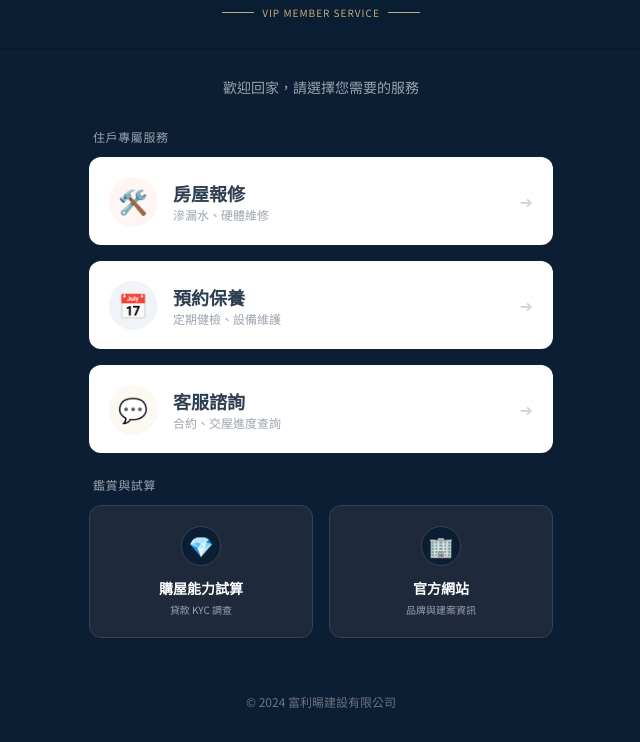
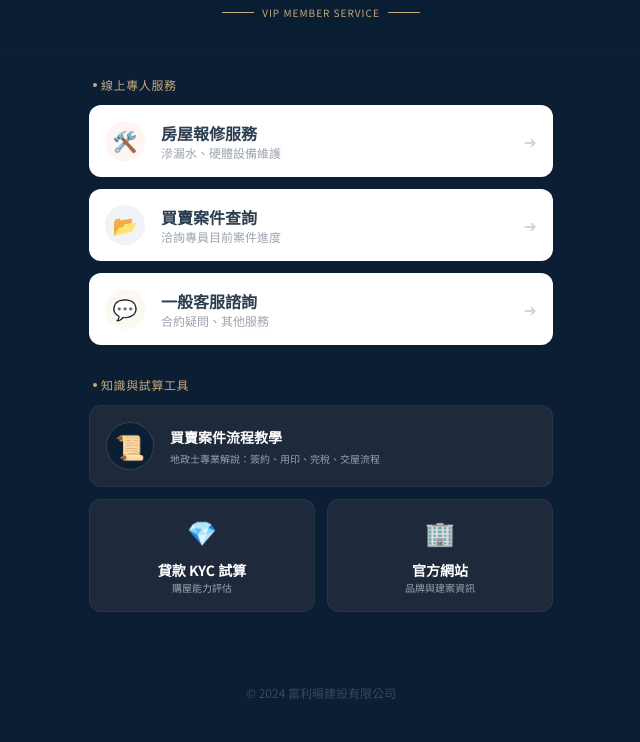
Before and after one commit to fuliyangconstruction/Maintence-System, a plain HTML site: page index.html in a window 1280 px wide. Shown: the part 67-809 px from the top of the page, without its empty margins (319-959 px from the left). Drawn offline with nearby package versions, Linux system fonts and the light colour scheme.

Commit message:
Add files via upload

```diff
--- a/index.html
+++ b/index.html
@@ -11,7 +11,7 @@
         body { font-family: 'Noto Sans TC', sans-serif; }
         .serif { font-family: 'Noto Serif TC', serif; }
 
-        /* 玻璃擬態與卡片互動 */
+        /* 卡片互動特效 */
         .service-card { transition: all 0.3s cubic-bezier(0.4, 0, 0.2, 1); }
         .service-card:active { transform: scale(0.96); }
         .service-card:hover { transform: translateY(-3px); box-shadow: 0 10px 25px -5px rgba(0, 0, 0, 0.3); }
@@ -30,45 +30,43 @@
 
     <main class="flex-grow flex flex-col items-center p-6 w-full max-w-lg mx-auto">
 
-        <div class="text-center mb-8">
-            <p class="text-gray-400 text-sm font-light">歡迎回家，請選擇您需要的服務</p>
-        </div>
-
-        <div class="w-full mb-6">
-            <h3 class="text-xs text-gray-400 mb-3 ml-1 tracking-wider uppercase">住戶專屬服務</h3>
-            <div class="grid grid-cols-1 gap-4">
+        <div class="w-full mb-8">
+            <h3 class="text-xs text-[#C6A87C] mb-3 ml-1 tracking-wider uppercase flex items-center gap-1">
+                <span class="w-1 h-1 rounded-full bg-[#C6A87C]"></span> 線上專人服務
+            </h3>
+            <div class="space-y-3">
 
                 <a href="https://line.me/R/ti/p/@491kpfrg"
-                   class="service-card bg-white rounded-xl p-5 flex items-center justify-between group text-[#2C3E50]">
+                   class="service-card bg-white rounded-xl p-4 flex items-center justify-between group text-[#2C3E50]">
                     <div class="flex items-center gap-4">
-                        <div class="bg-[#FFF5F2] w-12 h-12 rounded-full flex items-center justify-center text-2xl shadow-sm">🛠️</div>
+                        <div class="bg-[#FFF5F2] w-10 h-10 rounded-full flex items-center justify-center text-xl">🛠️</div>
                         <div>
-                            <h4 class="font-bold text-lg">房屋報修</h4>
-                            <p class="text-xs text-gray-400">滲漏水、硬體維修</p>
+                            <h4 class="font-bold text-base">房屋報修服務</h4>
+                            <p class="text-xs text-gray-400">滲漏水、硬體設備維護</p>
                         </div>
                     </div>
                     <span class="text-gray-300 group-hover:text-[#A95C48] transition">➜</span>
                 </a>
 
                 <a href="https://line.me/R/ti/p/@491kpfrg"
-                   class="service-card bg-white rounded-xl p-5 flex items-center justify-between group text-[#2C3E50]">
+                   class="service-card bg-white rounded-xl p-4 flex items-center justify-between group text-[#2C3E50]">
                     <div class="flex items-center gap-4">
-                        <div class="bg-[#F0F4F8] w-12 h-12 rounded-full flex items-center justify-center text-2xl shadow-sm">📅</div>
+                        <div class="bg-[#F0F4F8] w-10 h-10 rounded-full flex items-center justify-center text-xl">📂</div>
                         <div>
-                            <h4 class="font-bold text-lg">預約保養</h4>
-                            <p class="text-xs text-gray-400">定期健檢、設備維護</p>
+                            <h4 class="font-bold text-base">買賣案件查詢</h4>
+                            <p class="text-xs text-gray-400">洽詢專員目前案件進度</p>
                         </div>
                     </div>
                     <span class="text-gray-300 group-hover:text-[#2C3E50] transition">➜</span>
                 </a>
 
                  <a href="https://line.me/R/ti/p/@491kpfrg"
-                    class="service-card bg-white rounded-xl p-5 flex items-center justify-between group text-[#2C3E50]">
+                    class="service-card bg-white rounded-xl p-4 flex items-center justify-between group text-[#2C3E50]">
                      <div class="flex items-center gap-4">
-                         <div class="bg-[#FCF9F2] w-12 h-12 rounded-full flex items-center justify-center text-2xl shadow-sm">💬</div>
+                         <div class="bg-[#FCF9F2] w-10 h-10 rounded-full flex items-center justify-center text-xl">💬</div>
                          <div>
-                             <h4 class="font-bold text-lg">客服諮詢</h4>
-                             <p class="text-xs text-gray-400">合約、交屋進度查詢</p>
+                             <h4 class="font-bold text-base">一般客服諮詢</h4>
+                             <p class="text-xs text-gray-400">合約疑問、其他服務</p>
                          </div>
                      </div>
                      <span class="text-gray-300 group-hover:text-[#C6A87C] transition">➜</span>
@@ -77,24 +75,35 @@
         </div>
 
         <div class="w-full">
-            <h3 class="text-xs text-gray-400 mb-3 ml-1 tracking-wider uppercase">鑑賞與試算</h3>
-            <div class="grid grid-cols-2 gap-4">
+            <h3 class="text-xs text-[#C6A87C] mb-3 ml-1 tracking-wider uppercase flex items-center gap-1">
+                <span class="w-1 h-1 rounded-full bg-[#C6A87C]"></span> 知識與試算工具
+            </h3>
+            <div class="grid grid-cols-2 gap-3">
+
+                <a href="https://www.homegoycl.com.tw/tw/news-detail/109" target="_blank"
+                   class="service-card col-span-2 bg-[#1E293B] border border-gray-700/50 rounded-xl p-4 flex items-center gap-4 group hover:border-[#C6A87C] transition">
+                    <div class="bg-[#0B1E33] min-w-[3rem] h-12 rounded-full flex items-center justify-center text-2xl border border-gray-700 text-[#C6A87C]">📜</div>
+                    <div class="text-left">
+                        <h4 class="font-bold text-white text-sm">買賣案件流程教學</h4>
+                        <p class="text-[10px] text-gray-400 mt-1">地政士專業解說：簽約、用印、完稅、交屋流程</p>
+                    </div>
+                </a>
 
                 <a href="https://yangceo-taiwan.github.io/loan-forecast/" target="_blank"
-                   class="service-card bg-[#1E293B] border border-gray-700 rounded-xl p-5 flex flex-col items-center text-center justify-center gap-3 group hover:border-[#C6A87C] transition">
-                    <div class="bg-[#0B1E33] w-10 h-10 rounded-full flex items-center justify-center text-xl shadow-inner border border-gray-700 text-[#C6A87C]">💎</div>
+                   class="service-card bg-[#1E293B] border border-gray-700/50 rounded-xl p-4 flex flex-col items-center text-center justify-center gap-2 group hover:border-[#C6A87C] transition">
+                    <div class="text-2xl mb-1">💎</div>
                     <div>
-                        <h4 class="font-bold text-white text-sm">購屋能力試算</h4>
-                        <p class="text-[10px] text-gray-400 mt-1">貸款 KYC 調查</p>
+                        <h4 class="font-bold text-white text-sm">貸款 KYC 試算</h4>
+                        <p class="text-[10px] text-gray-400">購屋能力評估</p>
                     </div>
                 </a>
 
                 <a href="https://fuliyang-construction.com/" target="_blank"
-                   class="service-card bg-[#1E293B] border border-gray-700 rounded-xl p-5 flex flex-col items-center text-center justify-center gap-3 group hover:border-[#C6A87C] transition">
-                    <div class="bg-[#0B1E33] w-10 h-10 rounded-full flex items-center justify-center text-xl shadow-inner border border-gray-700">🏢</div>
+                   class="service-card bg-[#1E293B] border border-gray-700/50 rounded-xl p-4 flex flex-col items-center text-center justify-center gap-2 group hover:border-[#C6A87C] transition">
+                    <div class="text-2xl mb-1">🏢</div>
                     <div>
                         <h4 class="font-bold text-white text-sm">官方網站</h4>
-                        <p class="text-[10px] text-gray-400 mt-1">品牌與建案資訊</p>
+                        <p class="text-[10px] text-gray-400">品牌與建案資訊</p>
                     </div>
                 </a>
 
@@ -103,7 +112,7 @@
 
     </main>
 
-    <footer class="text-center py-8 text-xs text-gray-500">
+    <footer class="text-center py-8 text-xs text-gray-500/50">
         <p>&copy; 2024 富利暘建設有限公司</p>
     </footer>
 
```
